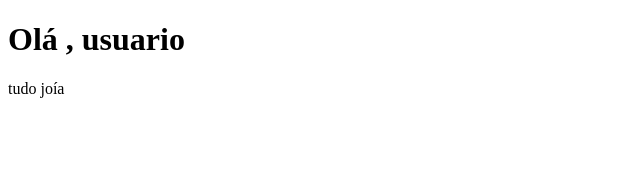
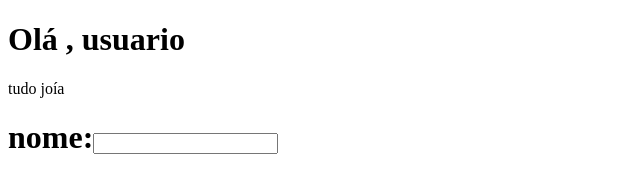
Before and after one commit to julincesar02/teste.2, a plain HTML site: page index.html in a window 1280 px wide. Shown: the whole page, without its empty margins (0-640 px from the left). Drawn offline with Linux system fonts and the light colour scheme.

Commit message:
Adicionei um cabeçalho e gitignore

```diff
--- a/index.html
+++ b/index.html
@@ -9,4 +9,7 @@
     <h1>Olá , usuario</h1>
     <p>tudo joía</p>
 </body>
+    <header>
+        <h1>nome:<input></h1>
+    </header>
 </html>
```
Also changed, not shown: 1 other file.
